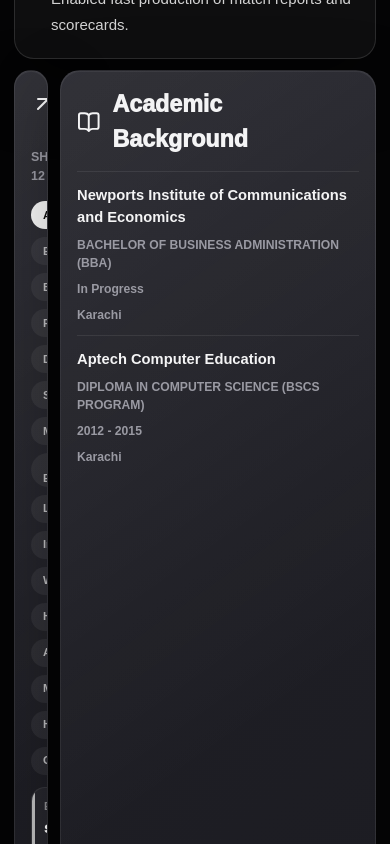
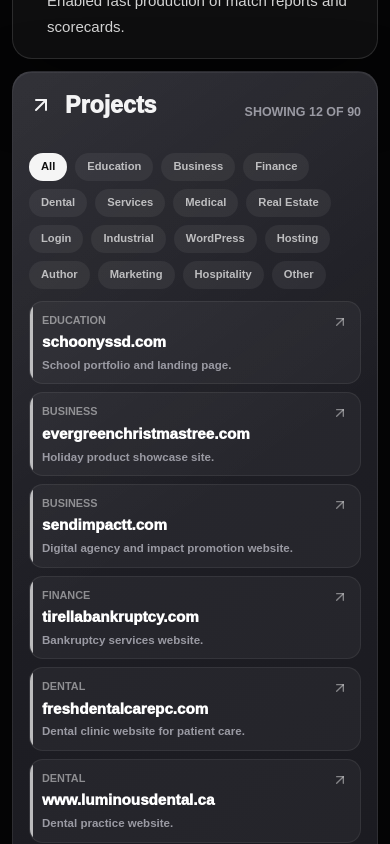
Before and after one commit to Harrythedevelopercs/Hamza-Khan, a Next.js app: page / in a window 390 px wide. Shown: the part 6231-7075 px from the top of the page. Built offline with nearby package versions, Linux system fonts and the light colour scheme; no server answers.

Commit message:
Update mobile responsive CSS

```diff
--- a/src/app/globals.css
+++ b/src/app/globals.css
@@ -39,13 +39,14 @@
 .portfolio-shell {
   position: relative;
   min-height: 100vh;
-  padding: 14px;
+  padding: 15px;
 }
 
 .site-frame {
   position: relative;
   z-index: 2;
   margin: 0 auto;
+  width: min(100%, 1320px);
   max-width: 1320px;
 }
 
@@ -1122,6 +1123,8 @@
   .highlighted-projects-card {
     padding: 24px;
     min-height: auto;
+    width: 100%;
+    max-width: 100%;
   }
 
   .highlighted-card-header {
@@ -1135,6 +1138,10 @@
 
   .highlighted-details {
     gap: 18px;
+  }
+
+  .highlighted-section ul {
+    padding-inline-start: 16px;
   }
 
   .marquee-card {
@@ -1192,7 +1199,12 @@
 
 @media (max-width: 640px) {
   .portfolio-shell {
-    padding: 14px;
+    padding: 12px;
+  }
+
+  .site-frame {
+    width: 100%;
+    padding: 0;
   }
 
   .bento-grid,
@@ -1211,8 +1223,11 @@
   .scan-card,
   .experience-card,
   .projects-card,
-  .education-card {
+  .education-card,
+  .highlighted-projects-card {
     grid-column: span 1;
+    width: 100%;
+    max-width: 100%;
   }
 
   .hero-card {
@@ -1244,6 +1259,29 @@
     inset: 14px;
   }
 
+  .highlighted-projects-card {
+    padding: 18px;
+    gap: 16px;
+  }
+
+  .highlighted-card-header {
+    gap: 6px;
+  }
+
+  .highlighted-description {
+    margin: 12px 0 16px;
+    font-size: 0.95rem;
+    line-height: 1.7;
+  }
+
+  .highlighted-details {
+    gap: 16px;
+  }
+
+  .highlighted-section ul {
+    padding-inline-start: 16px;
+  }
+
   .stats-band {
     gap: 10px;
   }
```
